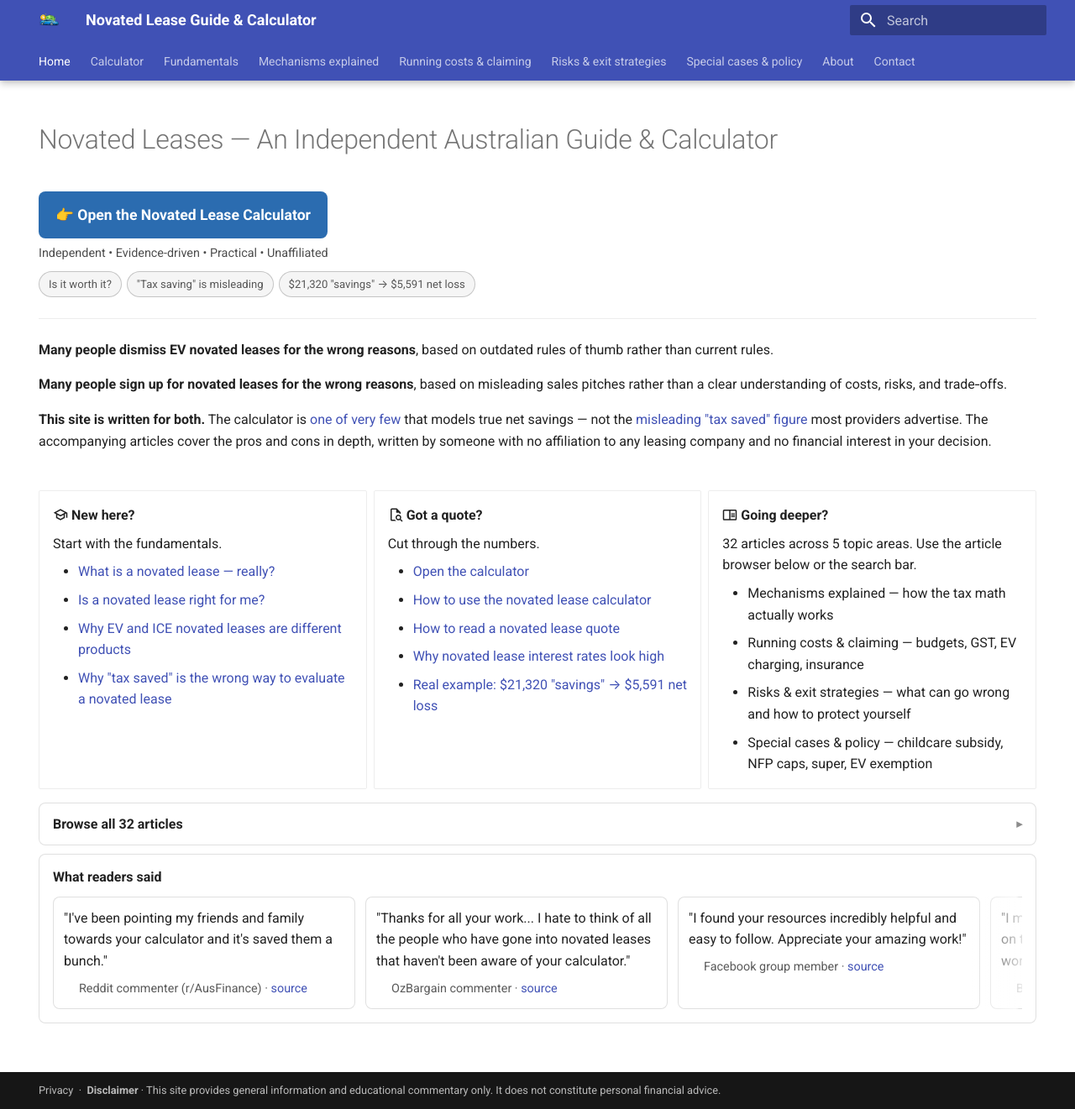
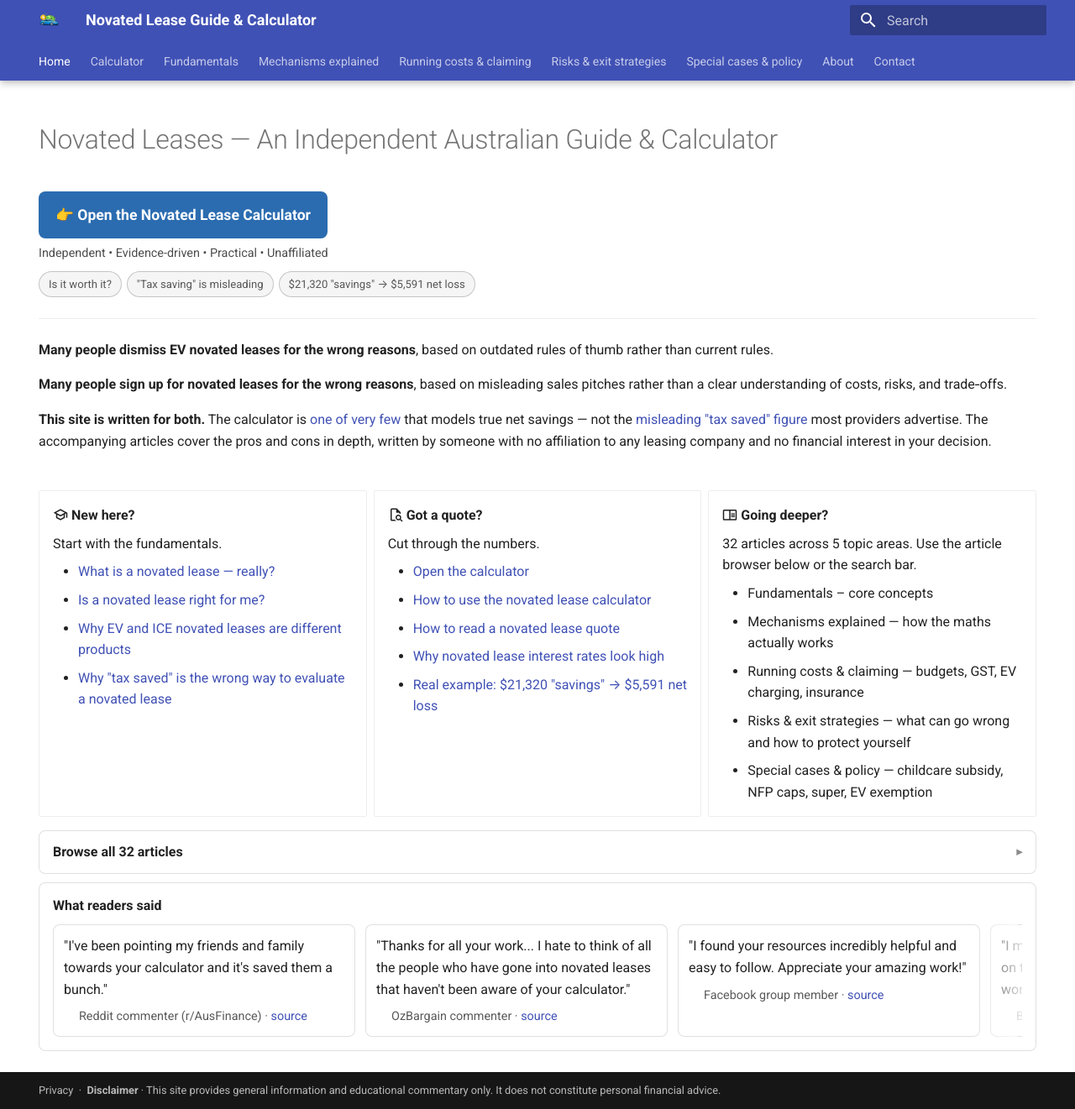
Before and after one commit to novatedlease/novatedlease.github.io, an MkDocs documentation site: the page built from docs/index.md, in a window 1280 px wide and 1321 px high. Shown: the whole window at 84% size. Built offline with MkDocs 1.6.1 and Material for MkDocs 9.7.7, drawn with Linux system fonts in a browser that asks for light colours.

Commit message:
language

```diff
--- a/docs/index.md
+++ b/docs/index.md
@@ -61,7 +61,8 @@ description: Free independent Australian novated lease guide and calculator. Com
 
     32 articles across 5 topic areas. Use the article browser below or the search bar.
 
-    -   Mechanisms explained — how the tax math actually works
+    -   Fundamentals – core concepts
+    -   Mechanisms explained — how the maths actually works
     -   Running costs & claiming — budgets, GST, EV charging, insurance
     -   Risks & exit strategies — what can go wrong and how to protect yourself
     -   Special cases & policy — childcare subsidy, NFP caps, super, EV exemption
```
